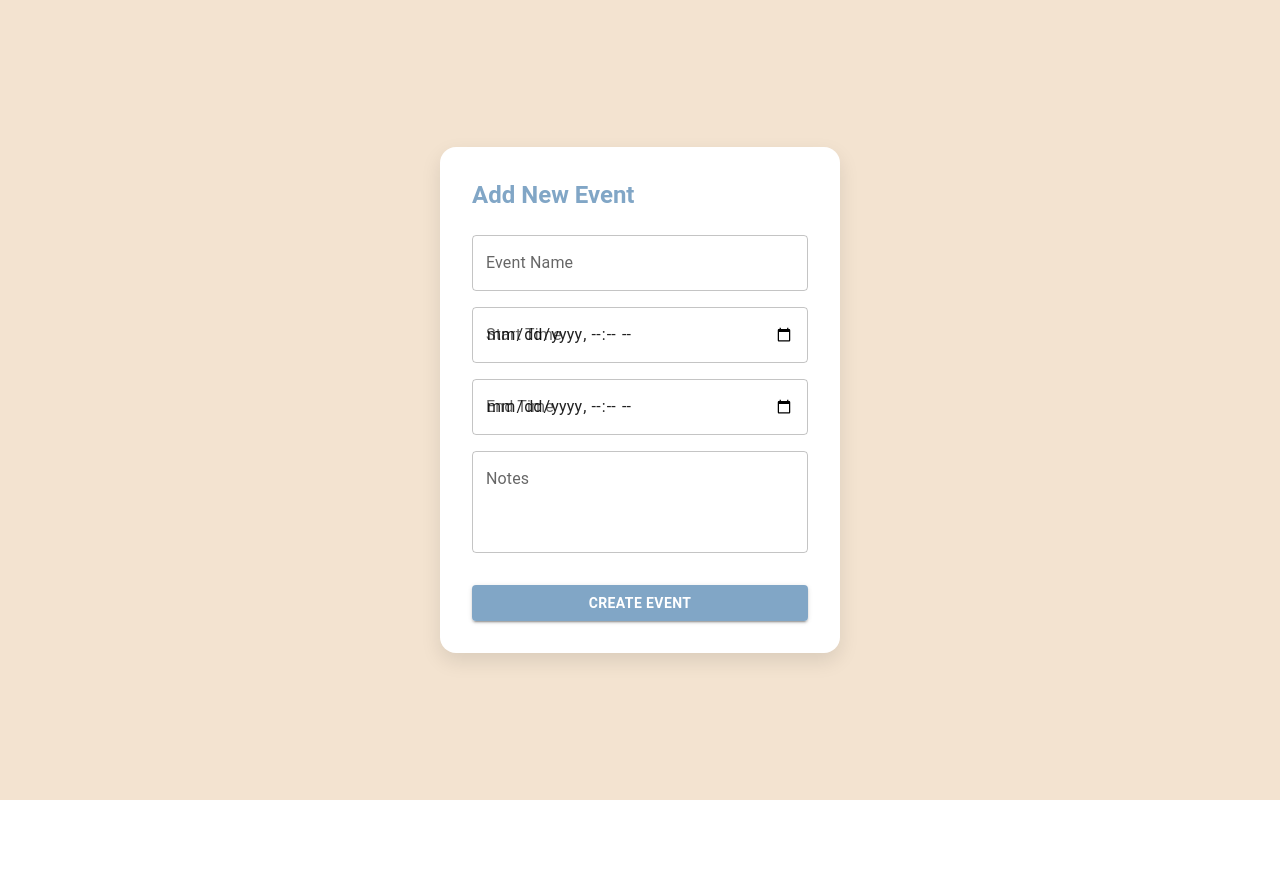
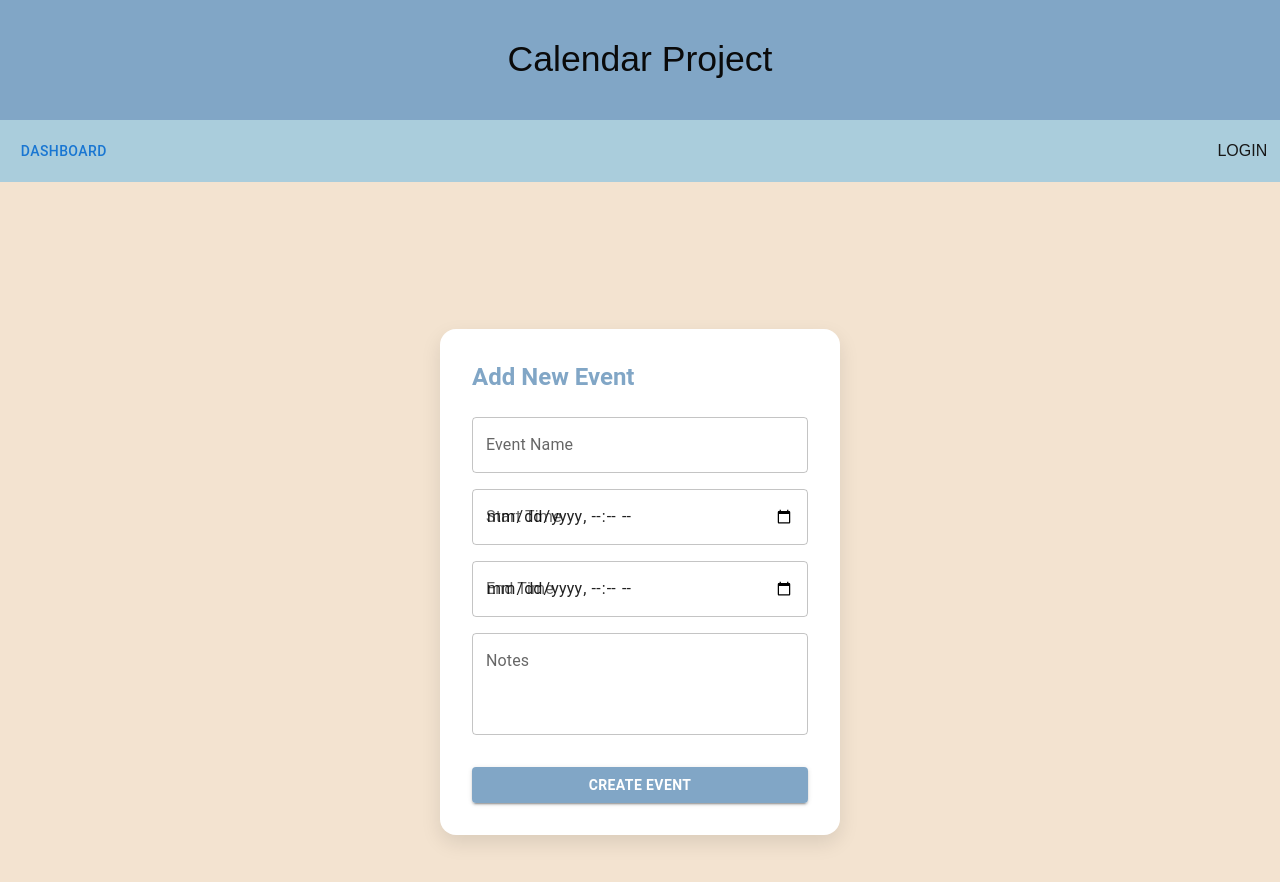
Before and after one commit to ssva179/CalendarFinalProject, a Next.js app: page /calendar/add in a window 1280 px wide. Shown: the top 882 px of the page. Before the commit the page ends 800 px from the top, so only its background shows below. Built offline with nearby package versions, Linux system fonts and the light colour scheme; no server answers.

Commit message:
adding header and nav

```diff
--- a/app/calendar/add/page.tsx
+++ b/app/calendar/add/page.tsx
@@ -4,6 +4,9 @@ import { useState } from "react";
 import createNewEvent from "@/lib/createNewEvent";
 import { useRouter } from "next/navigation";
 import { useSession } from "next-auth/react";
+
+import Nav from "@/components/Nav";
+import Header from "@/components/Header";
 
 import { Box, TextField, Button, Typography } from "@mui/material";
 import styled from "styled-components";
@@ -58,6 +61,9 @@ export default function AddEventPage() {
   }
 
   return (
+      <>
+        <Header />
+        <Nav/>
         <Container>
           <FormBox>
             <Typography variant="h5" sx={{ mb: 3, fontWeight: 600, color: "#81A6C6" }}>
@@ -109,5 +115,7 @@ export default function AddEventPage() {
             </Box>
           </FormBox>
         </Container>
+      </>
+
   );
 }
--- a/components/NavMenu.tsx
+++ b/components/NavMenu.tsx
@@ -54,12 +54,14 @@ export default function NavMenu() {
                 }}
             >
                 <MenuItem onClick={handleClose}>
+                    <Link href={'/profile'}>Profile</Link>
+                </MenuItem>
+                <MenuItem onClick={handleClose}>
                     <Link href={'/calendar/add'}>ADD EVENT</Link>
                 </MenuItem>
                 <MenuItem onClick={handleClose}>
                     <Link href={'/calendar/import'}>IMPORT .ics FILE</Link>
                 </MenuItem>
-
                 {/* SWITCH LOGIN LOGOUT */}
                 {auth}
             </Menu>
```
Lines whose indentation alone changed are shown as unchanged.
